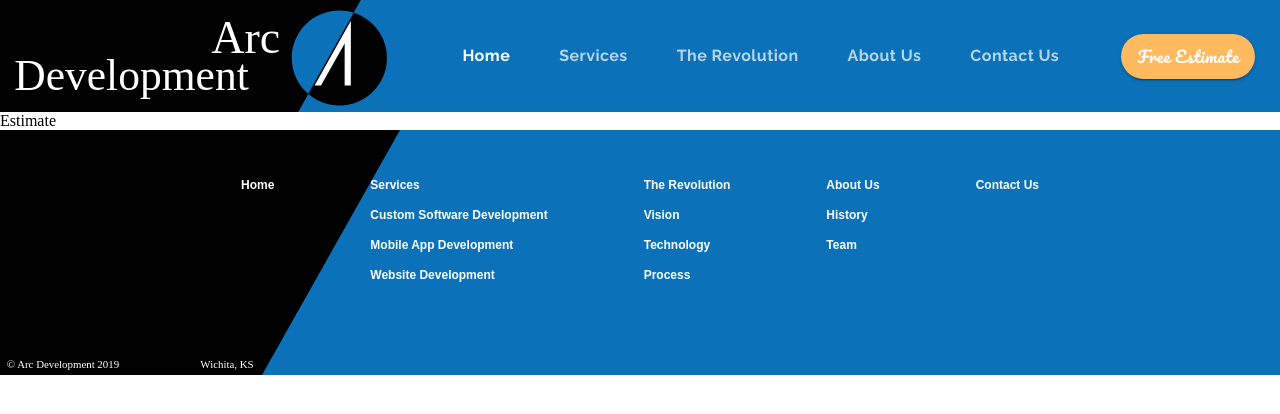
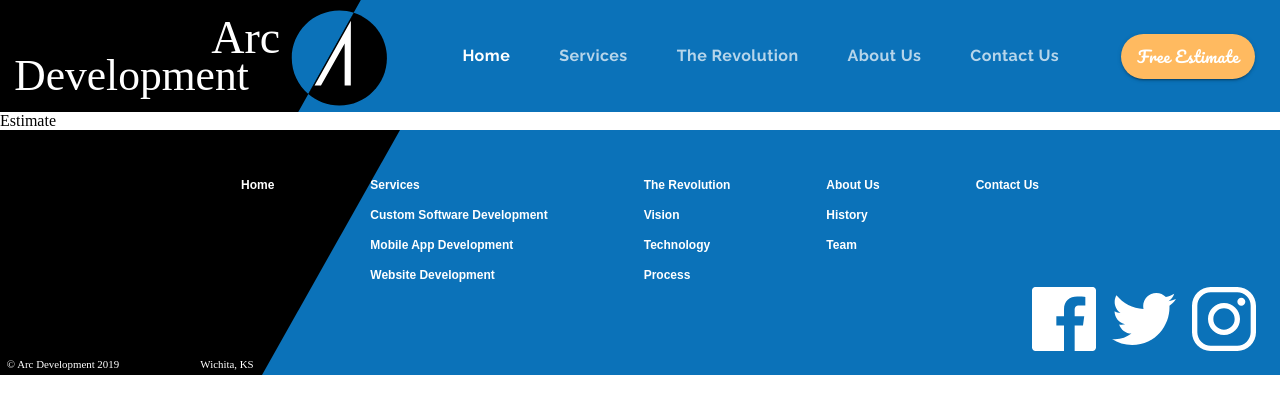
Before and after one commit to wscatao/arcdevelopment, a React (Create React App) app: page /estimate in a window 1280 px wide. Shown: the top 414 px of the page. Built offline with nearby package versions, Linux system fonts and the light colour scheme.

Commit message:
implemented social medias

```diff
--- a/src/components/ui/Footer.jsx
+++ b/src/components/ui/Footer.jsx
@@ -5,6 +5,9 @@
 import { Link } from 'react-router-dom';
 
 import footerAdornment from '../../assets/Footer Adornment.svg';
+import facebook from '../../assets/facebook.svg';
+import twitter from '../../assets/twitter.svg';
+import instagram from '../../assets/instagram.svg';
 
 const useStyles = makeStyles((theme) => ({
   footer: {
@@ -35,6 +38,22 @@
   },
   gridItem: {
     margin: '3em',
+  },
+  icon: {
+    height: '4em',
+    width: '4em',
+    [theme.breakpoints.down('xs')]: {
+      height: '2.5em',
+      width: '2.5em',
+    },
+  },
+  socialContainer: {
+    position: 'absolute',
+    marginTop: '-6em',
+    right: '1.5em',
+    [theme.breakpoints.down('xs')]: {
+      right: '0.6em',
+    },
   },
 }));
 
@@ -201,6 +220,38 @@
         src={footerAdornment}
         className={classes.adornment}
       />
+
+      <Grid
+        container
+        justify="flex-end"
+        spacing={2}
+        className={classes.socialContainer}
+      >
+        <Grid
+          item
+          component="a"
+          href="http://www.facebook.com"
+          rel="noopener noreferrer"
+        >
+          <img alt="facebook logo" src={facebook} className={classes.icon} />
+        </Grid>
+        <Grid
+          item
+          component="a"
+          href="http://www.twitter.com"
+          rel="noopener noreferrer"
+        >
+          <img alt="twitter logo" src={twitter} className={classes.icon} />
+        </Grid>
+        <Grid
+          item
+          component="a"
+          href="http://www.instagram.com"
+          rel="noopener noreferrer"
+        >
+          <img alt="instagram logo" src={instagram} className={classes.icon} />
+        </Grid>
+      </Grid>
     </footer>
   );
 }
```
